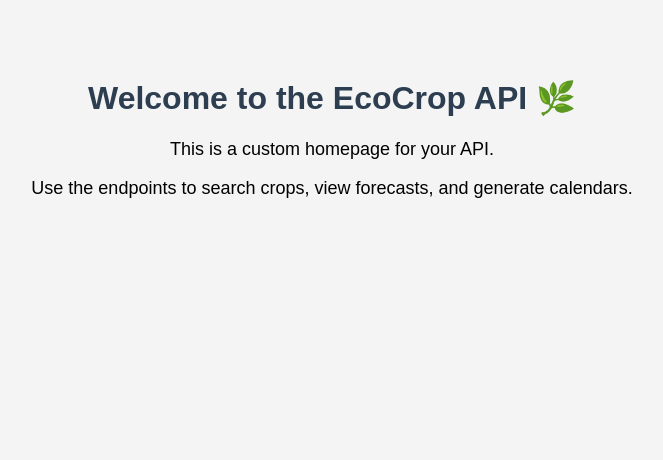
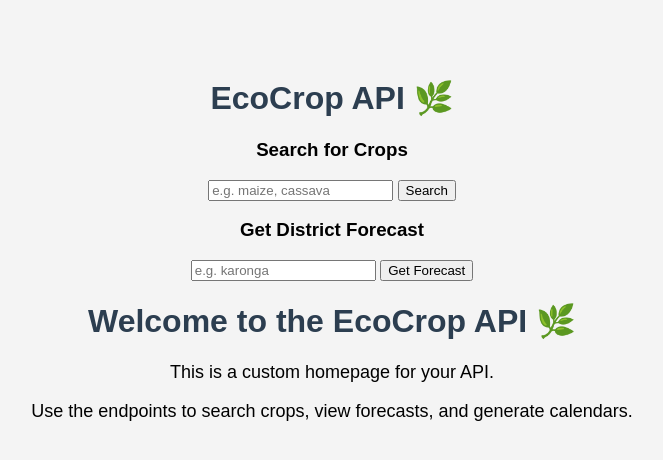
Before and after one commit to sytonmphaka/crop_api_project, a FastAPI app: page / in a window 1280 px wide. Shown: the top 460 px of the page, without its empty margins (308-971 px from the left). Run offline with FastAPI, Linux system fonts and the light colour scheme.

Commit message:
Add interactive UI for crop search and forecast

```diff
--- a/templates/index.html
+++ b/templates/index.html
@@ -1,3 +1,38 @@
+<!DOCTYPE html>
+<html>
+<head>
+  <title>EcoCrop Interface</title>
+</head>
+<body>
+  <h1>EcoCrop API 🌿</h1>
+
+  <h3>Search for Crops</h3>
+  <input type="text" id="cropInput" placeholder="e.g. maize, cassava">
+  <button onclick="searchCrops()">Search</button>
+  <pre id="searchResult"></pre>
+
+  <h3>Get District Forecast</h3>
+  <input type="text" id="districtInput" placeholder="e.g. karonga">
+  <button onclick="getForecast()">Get Forecast</button>
+  <pre id="forecastResult"></pre>
+
+  <script>
+    async function searchCrops() {
+      const crops = document.getElementById("cropInput").value;
+      const res = await fetch(`/search/?keywords=${encodeURIComponent(crops)}`);
+      const data = await res.json();
+      document.getElementById("searchResult").textContent = JSON.stringify(data, null, 2);
+    }
+
+    async function getForecast() {
+      const district = document.getElementById("districtInput").value;
+      const res = await fetch(`/forecast/?district=${encodeURIComponent(district)}`);
+      const data = await res.json();
+      document.getElementById("forecastResult").textContent = JSON.stringify(data, null, 2);
+    }
+  </script>
+</body>
+</html>
 <!DOCTYPE html>
 <html>
 <head>
```
